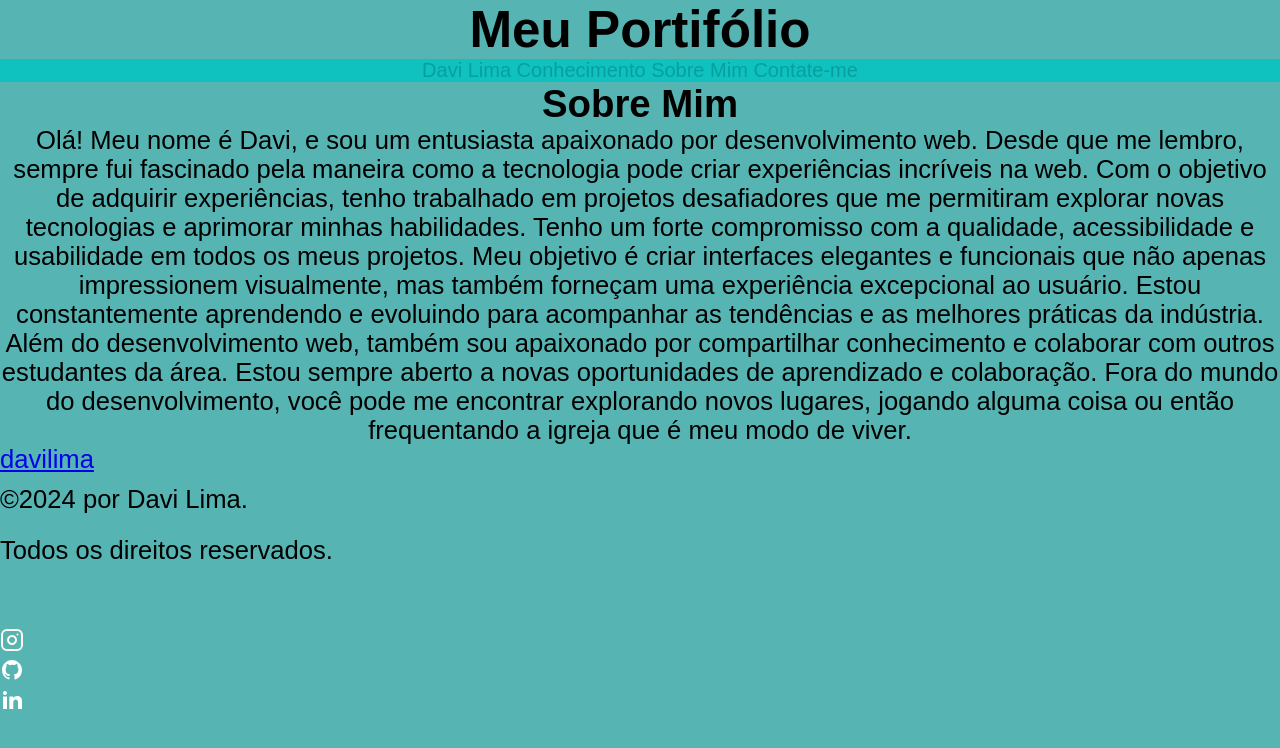
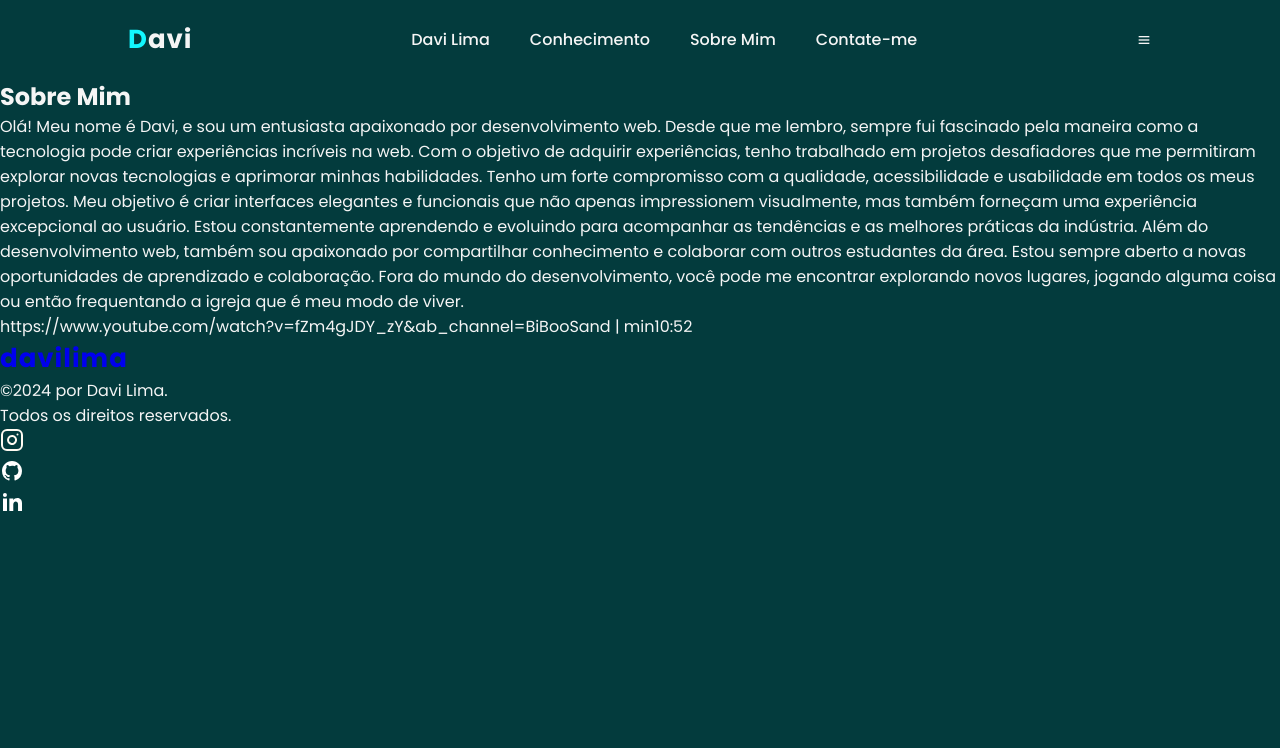
Before and after one commit to DaviLmSz/PORTIFOLIO-PESSOAL, a plain HTML site: page HTML/sobremim.html in a window 1280 px wide. Drawn offline with nearby package versions, Linux system fonts and the light colour scheme.

Commit message:
atualizaçao de design

```diff
--- a/CSS/conhecimento.css
+++ b/CSS/conhecimento.css
@@ -46,9 +46,3 @@
     text-align: left;
     color: var(--paragraph);
   }
-
-  footer p {
-    line-height: 2;
-
-    margin-bottom: 3.2rem;
-  }
--- a/CSS/sobremim.css
+++ b/CSS/sobremim.css
@@ -1,54 +1,71 @@
-:root {
-  --COR-UM: #0FC2C0;
-  --COR-DOIS: #0CABA8;
-  --COR-TRES: #008f8da9;
+@import url('https://fonts.googleapis.com/css2?family=Poppins:ital,wght@0,100;0,200;0,300;0,400;0,500;0,600;0,700;0,800;0,900;1,100;1,200;1,300;1,400;1,500;1,600;1,700;1,800;1,900&display=swap');
+
+*{
+  padding: 0;
+  margin: 0;
+  box-sizing: border-box;
+  list-style: none;
+  scroll-behavior: smooth;
+  text-decoration: none;
 }
 
-* {
-  margin: 0;
-  padding: 0;
-  box-sizing: border-box;
-
-  font-family: "DM Sans", sans-serif;
+:root{
+  --text-color: #f5f5f5;
+  --hover-color: #12f7ff;
+  --bg-color: #033b3d;
+  --big-font:2.5rem;
+  --norma-font:2rem;
+  --neon-box-shadow: 0 0.5rem #12f7ff;
+  --h2-font: 3rem;
+  --font-neon-text-shadow: 0 0 10px rgba(18,247,255,0.3),
+  0 0 20px rgba(18,247,255,0.3),
+  0 0 30px rgba(18,247,255,0.3),
+  0 0 40px rgba(18,247,255,0.3),
+  0 0 70px rgba(18,247,255,0.3),
+  0 0 80px rgba(18,247,255,0.3),
+  0 0 100px rgba(18,247,255,0.3),
+  0 0 150px rgba(18,247,255,0.3);
 }
 
-  body {
-    font-size: 1.6rem;
-    text-align: center;
+body{
+  font-family: "Poppins", sans-serif;
+  background-color: var(--bg-color);
+  color: var(--text-color);
+}
 
-    overflow: overlay;
+header{
+  display: flex;
+  align-items: center;
+  justify-content: space-between;
+  width: 100%;
+  padding: 20px 10%;
+}
 
-    background-color: var(--COR-TRES);
-  }
-  nav {
-    text-align: center;
-    font-family: "Gill Sans", "Gill Sans MT", Calibri, "Trebuchet MS", sans-serif;
-    background-color: var(--COR-UM);
-    color: var(--COR-DOIS);
-    font-size: 20px;
-  }
+.logo{
+  font-size: 26px;
+  font-weight: 700;
+  letter-spacing: 1px;
+}
 
-  nav a {
-    text-decoration: none;
-    color: var(--COR-TRES);
-  }
-  nav ul li {
-    display: inline-block;
-    list-style-type: none;
-  }
-  nav a:hover {
-    color: rgb(0, 0, 0);
-  }
-
-  footer {
-    background-color: var(--secundary-color);
-
-    text-align: left;
-    color: var(--paragraph);
-  }
-
-  footer p {
-    line-height: 2;
-
-    margin-bottom: 3.2rem;
-  }
+span{
+  color: var(--hover-color);
+}
+.navlist{
+  display: flex;
+}
+.navlist a{
+  color: var(--text-color);
+  font-weight: 500;
+  padding: 10px 20px;
+}
+.navlist a:hover{
+  color: var(--hover-color0);
+  text-shadow: 0 0 10px rgba(18,247,255,0.6),
+  0 0 20px rgba(18,247,255,0.6),
+  0 0 30px rgba(18,247,255,0.6),
+  0 0 40px rgba(18,247,255,0.6),
+  0 0 70px rgba(18,247,255,0.6),
+  0 0 80px rgba(18,247,255,0.6),
+  0 0 100px rgba(18,247,255,0.6),
+  0 0 150px rgba(18,247,255,0.6); ;
+}
--- a/HTML/sobremim.html
+++ b/HTML/sobremim.html
@@ -4,27 +4,31 @@
     <meta charset="UTF-8" />
     <meta name="viewport" content="width=device-width, initial-scale=1.0" />
     <link rel="stylesheet" href="../CSS/sobremim.css">
+
+    <link href='https://unpkg.com/boxicons@2.1.4/css/boxicons.min.css' rel='stylesheet'>
     <title>Fale Comigo</title>
   </head>
   <body>
     <header>
-      <h1>Meu Portifólio</h1>
-    </header>
-    <nav>
-      <ul>
+      <div class="logo"><span>D</span>avi</div>
+
+      <ul class="navlist">
         <li>
           <a id="davilima" href="/index.html">Davi Lima</a>
         </li>
         <li>
-          <a id="conhecimento" href="./HTML/conhecimento.html">Conhecimento</a>
+          <a id="conhecimento" href="../HTML/conhecimento.html">Conhecimento</a>
         </li>
         <li>
-          <a id="falecomigo" href="./HTML/sobremim.html">Sobre Mim</a>
+          <a id="falecomigo" href="../HTML/sobremim.html">Sobre Mim</a>
         </li>
         <li>
-          <a id="redessociais" href="./HTML/contate-me.html">Contate-me</a>
+          <a id="redessociais" href="../HTML/contate-me.html">Contate-me</a>
         </li>
       </ul>
+      <div id="menu-icon" class="bx bx-menu"> </div>
+    </header>
+    <nav>
     </nav>
 
     <main>
@@ -36,6 +40,8 @@
         Além do desenvolvimento web, também sou apaixonado por compartilhar conhecimento e colaborar com outros estudantes da área. Estou sempre aberto a novas oportunidades de aprendizado e colaboração.
         Fora do mundo do desenvolvimento, você pode me encontrar explorando novos lugares, jogando alguma coisa ou então frequentando a igreja que é meu modo de viver.</p>
     </section>
+
+<p>https://www.youtube.com/watch?v=fZm4gJDY_zY&ab_channel=BiBooSand | min10:52</p>
 
     </main>
       <footer>
```
Also changed, not shown: HTML/conhecimento.html (+3 -3 lines), HTML/contate-me.html (+3 -3 lines).
